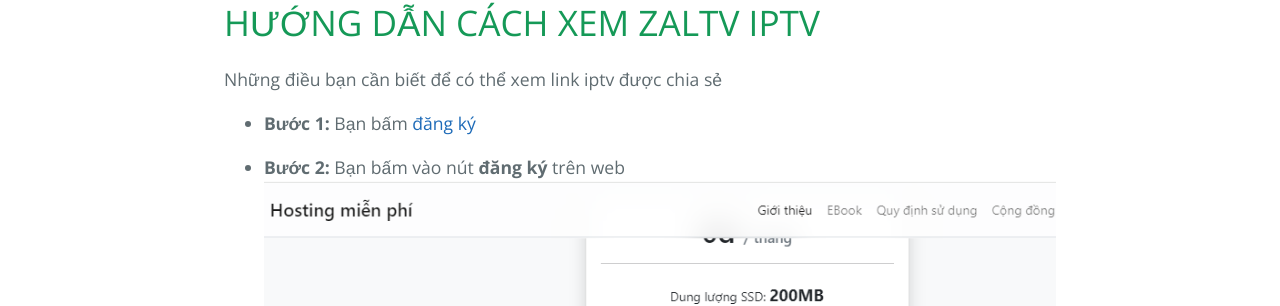
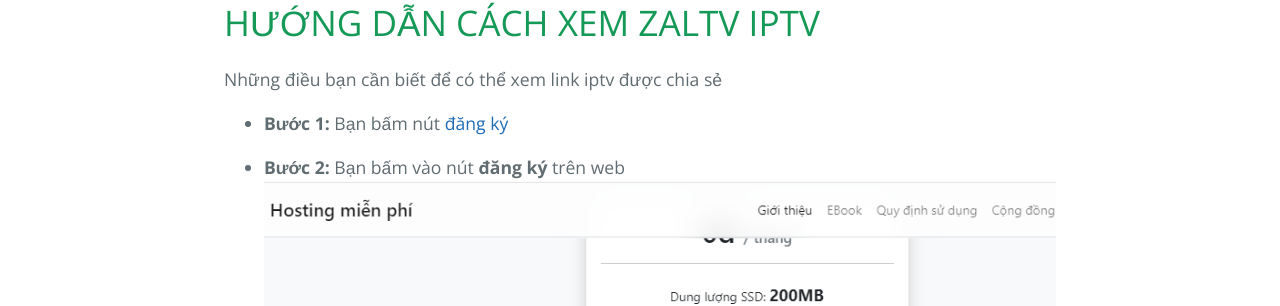
Before and after one commit to huuvinhtv/zaltv, a Jekyll site: the page built from huongdan.md, in a window 1280 px wide and 900 px high. Shown: the part 419-725 px from the top of the window. Built offline with Jekyll 4.4.1, drawn with Linux system fonts in a browser that asks for light colours; our own code applies the rules of GitHub Pages for plain Markdown files.

Commit message:
Update huongdan.md

```diff
--- a/huongdan.md
+++ b/huongdan.md
@@ -2,7 +2,7 @@
 
 Những điều bạn cần biết để có thể xem link iptv được chia sẻ
 
-- **Bước 1:** Bạn bấm [đăng ký](https://123host.vn/hosting-mien-phi.html?utm_source=INV&utm_medium=FHREF&utm_campaign=131954)
+- **Bước 1:** Bạn bấm nút [đăng ký](https://123host.vn/hosting-mien-phi.html?utm_source=INV&utm_medium=FHREF&utm_campaign=131954)
 
 - **Bước 2:** Bạn bấm vào nút **đăng ký** trên web
 ![buoc1-1](assets/img/buoc1-1.png)
```
